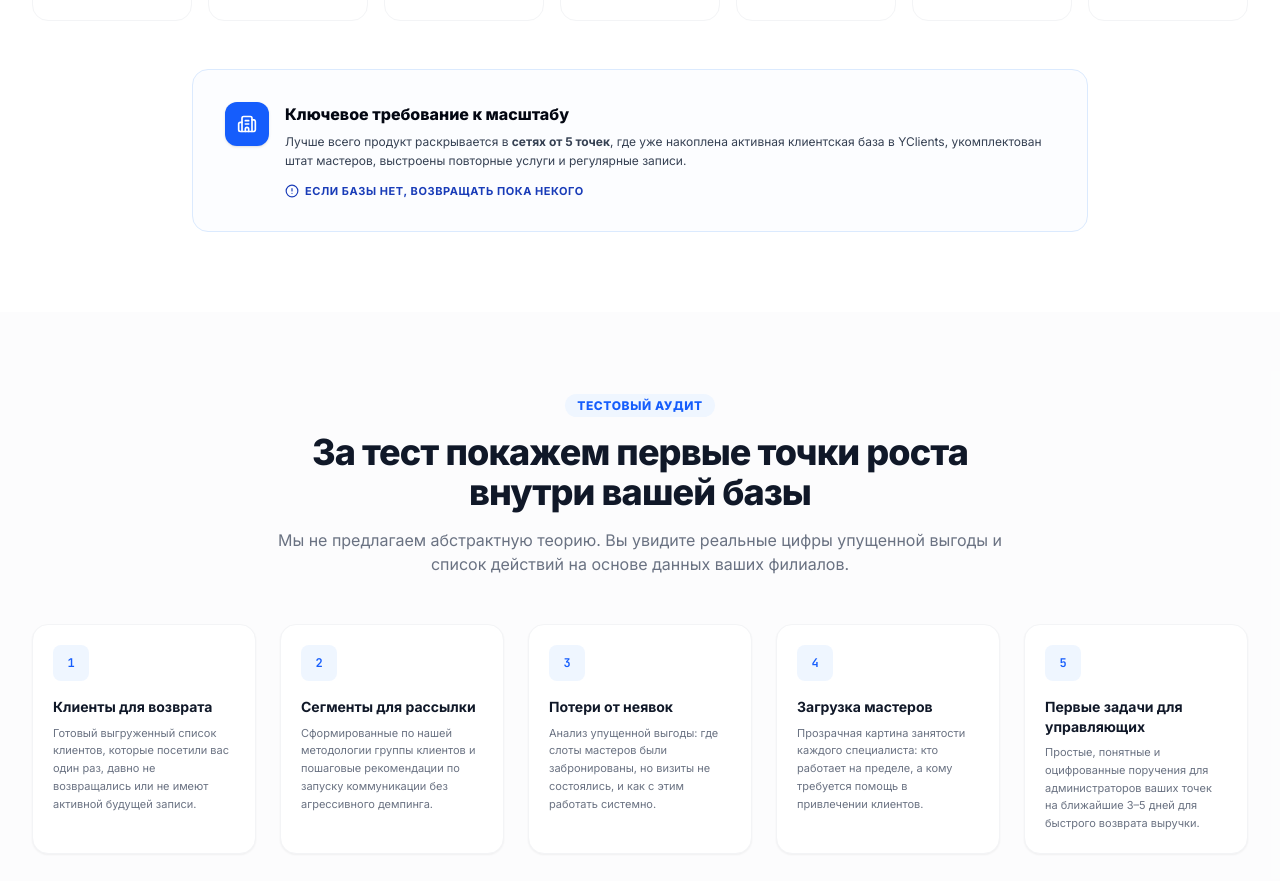
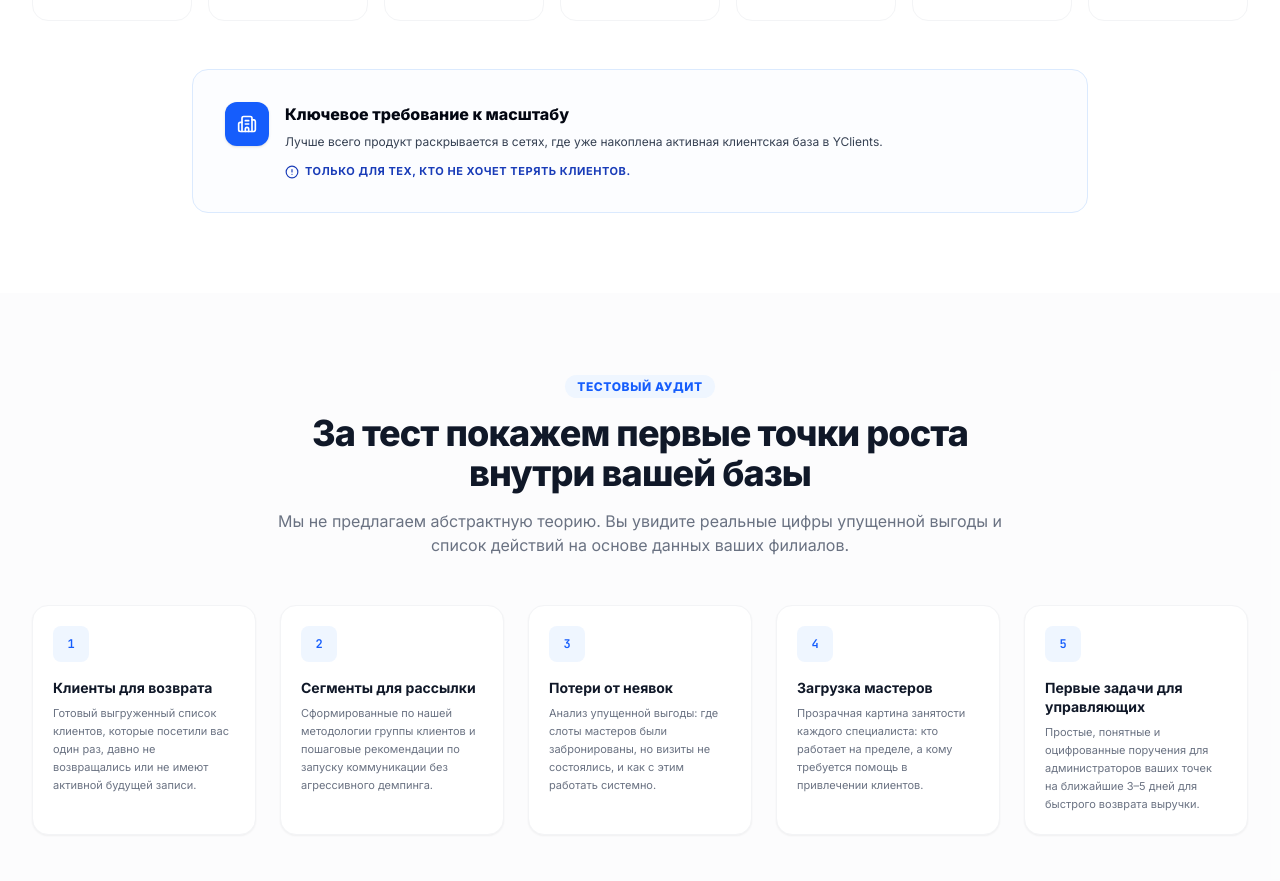
Before and after one commit to shvedovteam/marketologtech-x-yclients, a React (Vite) app: page / in a window 1280 px wide. Shown: the part 6742-7623 px from the top of the page. Built offline with nearby package versions, Linux system fonts and the light colour scheme.

Commit message:
Update target audience scale note

```diff
--- a/src/components/ForWhomSection.tsx
+++ b/src/components/ForWhomSection.tsx
@@ -65,11 +65,11 @@ export default function ForWhomSection() {
             <div className="space-y-1.5">
               <h4 className="font-extrabold text-gray-950 text-base">Ключевое требование к масштабу</h4>
               <p className="text-xs text-gray-700 leading-relaxed">
-                Лучше всего продукт раскрывается в <strong>сетях от 5 точек</strong>, где уже накоплена активная клиентская база в YClients, укомплектован штат мастеров, выстроены повторные услуги и регулярные записи.
+                Лучше всего продукт раскрывается в сетях, где уже накоплена активная клиентская база в YClients.
               </p>
               <div className="flex items-center gap-1.5 text-[11px] text-blue-800 font-bold uppercase tracking-wider pt-1.5">
                 <AlertCircle className="h-3.5 w-3.5" />
-                Если базы нет, возвращать пока некого
+                Только для тех, кто не хочет терять клиентов.
               </div>
             </div>
           </div>
```
